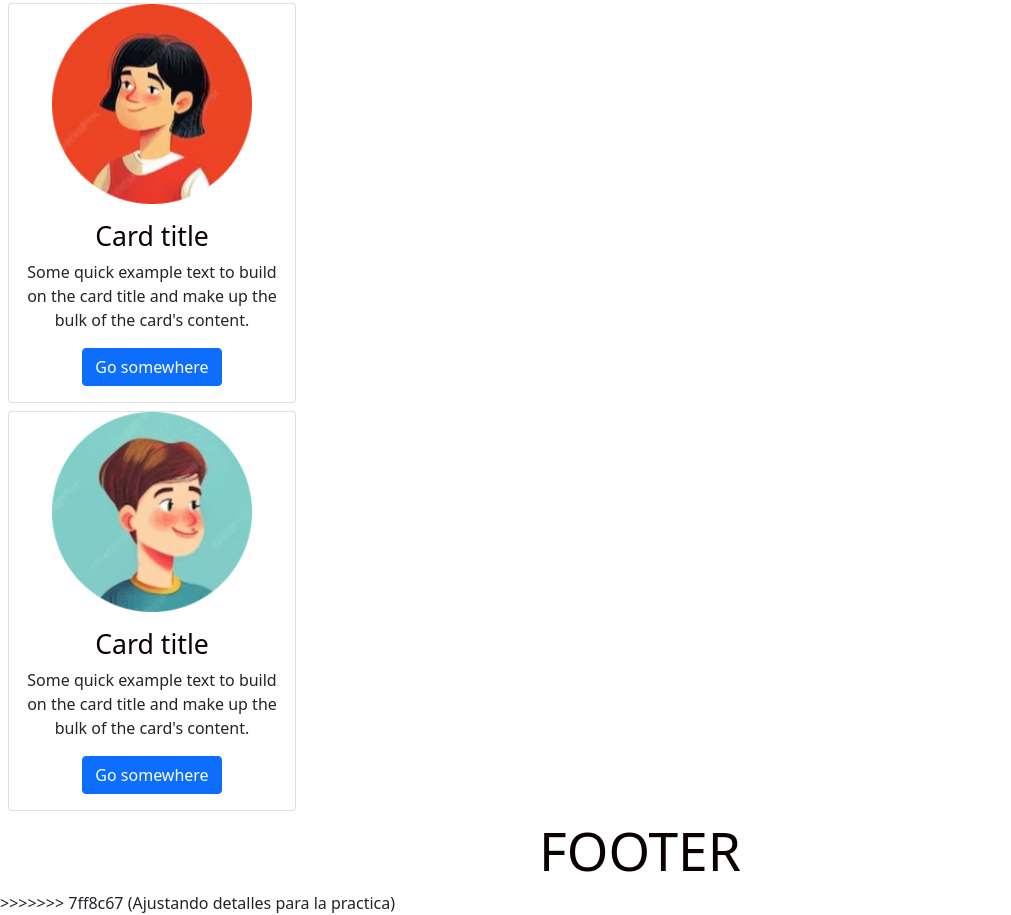
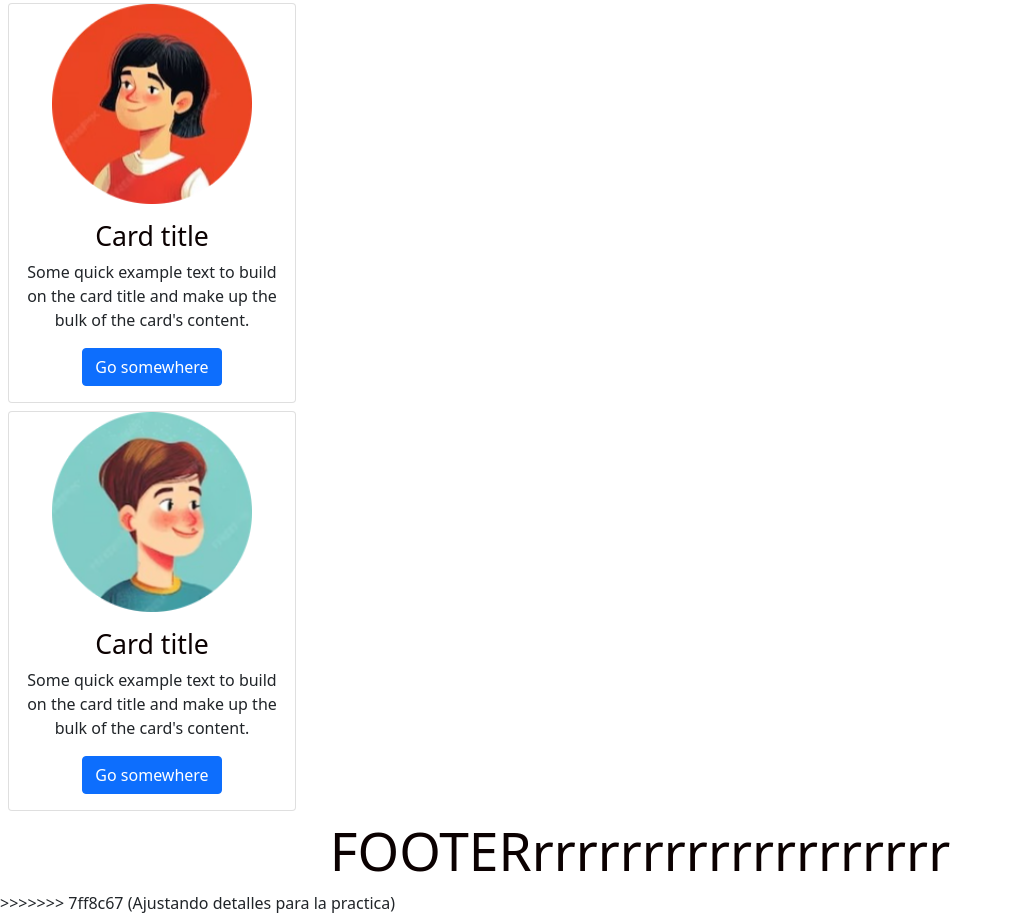
Before and after one commit to fernandorogo/app-scrum, a plain HTML site: page index.html in a window 1280 px wide. Shown: the part 6357-7272 px from the top of the page, without its empty margins (0-1011 px from the left). Drawn offline with nearby package versions, Linux system fonts and the light colour scheme.

```diff
--- a/index.html
+++ b/index.html
@@ -393,7 +393,7 @@
       </div>
     </div>
 
-    <h1>FOOTER</h1>
+    <h1>FOOTERrrrrrrrrrrrrrrrrrrr</h1>
   </body>
 >>>>>>> 7ff8c67 (Ajustando detalles para la practica)
 </html>
```
